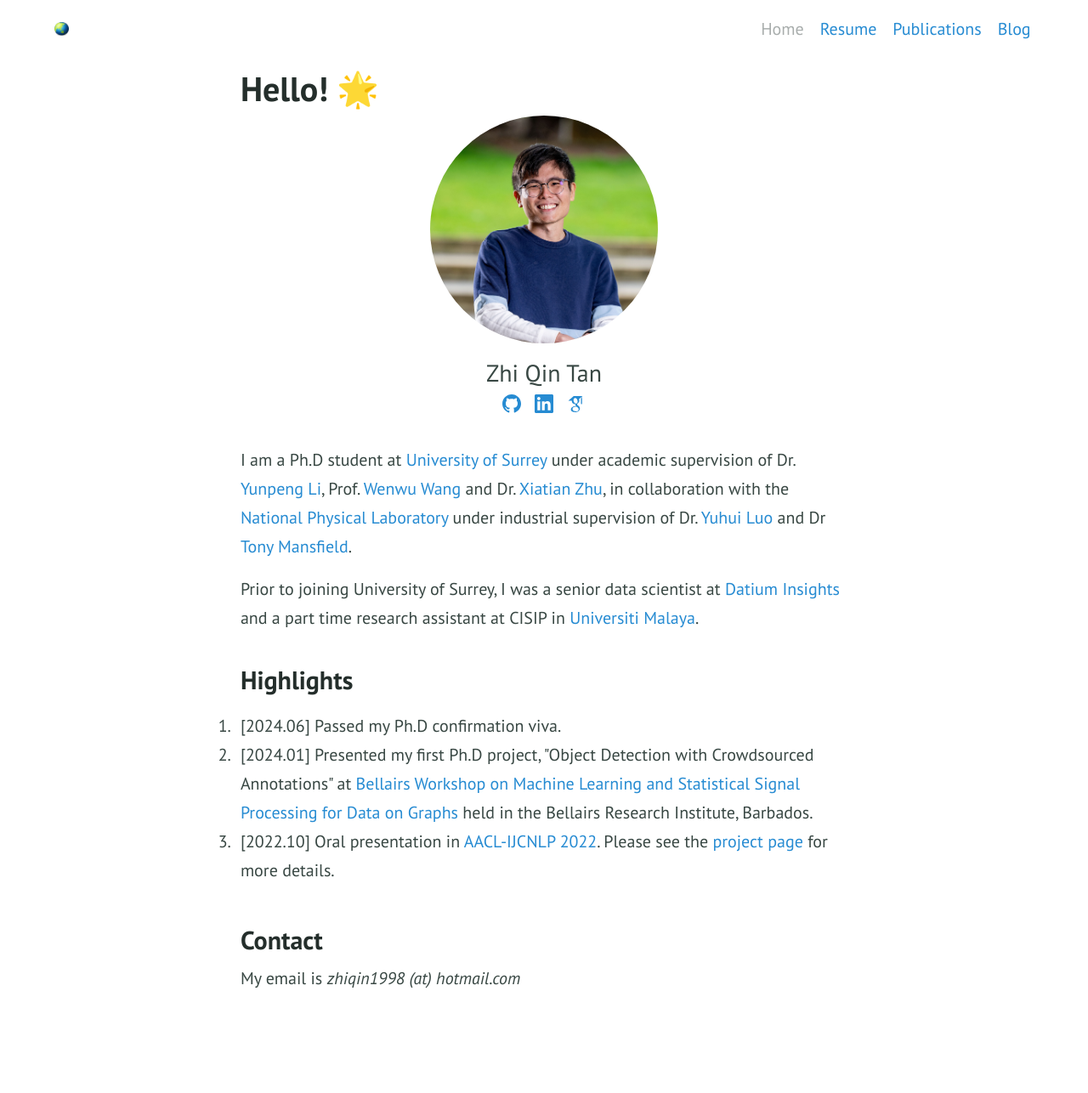
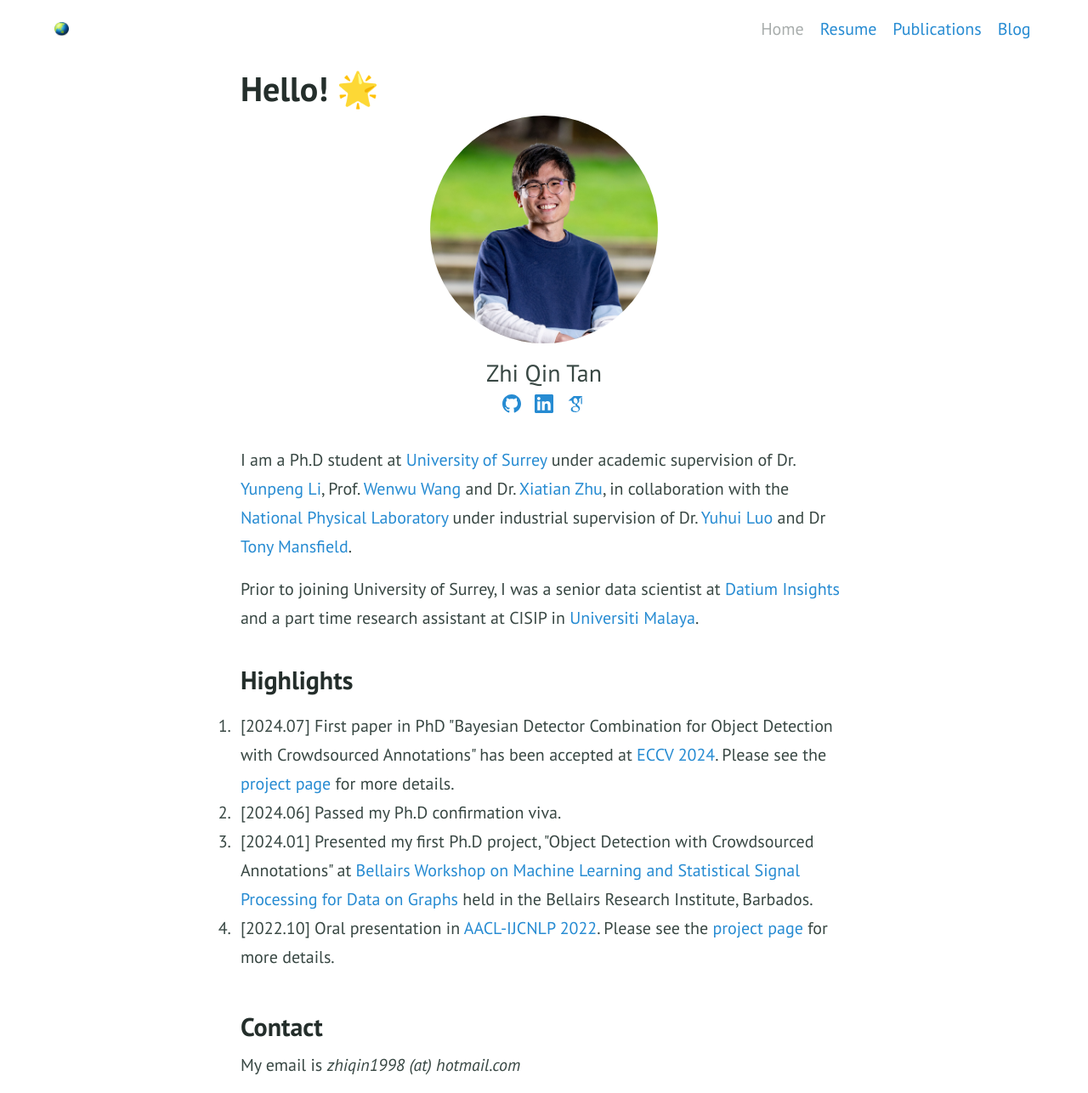
Before and after one commit to zhiqin1998/zhiqin1998.github.io, a Jekyll site: the page built from index.md, in a window 1280 px wide. Shown: the whole page at 85% size. Built offline with Jekyll 4.4.1, drawn with Linux system fonts in a browser that asks for light colours; before the commit the page ends 1184 px from its top, so only the background shows below that.

Commit message:
Update index.md

```diff
--- a/index.md
+++ b/index.md
@@ -32,6 +32,9 @@ Prior to joining University of Surrey, I was a senior data scientist at [Datium
 <div style="display:flex;">
   <ol>
     <li>
+      [2024.07] First paper in PhD "Bayesian Detector Combination for Object Detection with Crowdsourced Annotations" has been accepted at <a href="https://eccv.ecva.net/Conferences/2024" target="_blank">ECCV 2024</a>. Please see the <a href="https://github.com/zhiqin1998/bdc/" target="_blank">project page</a> for more details.
+    </li>
+    <li>
       [2024.06] Passed my Ph.D confirmation viva.
     </li>
     <li>
```
